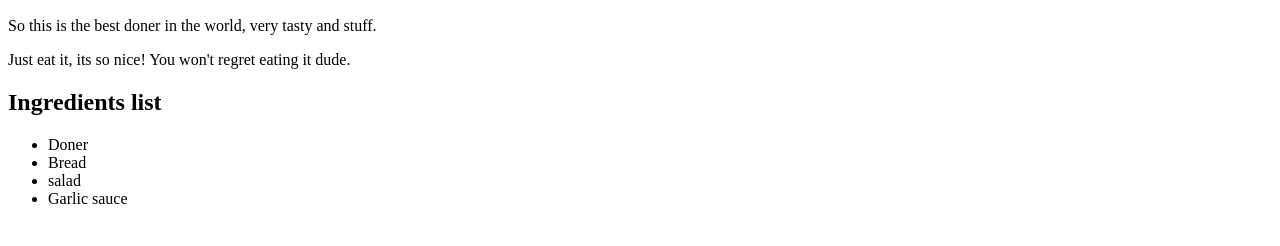
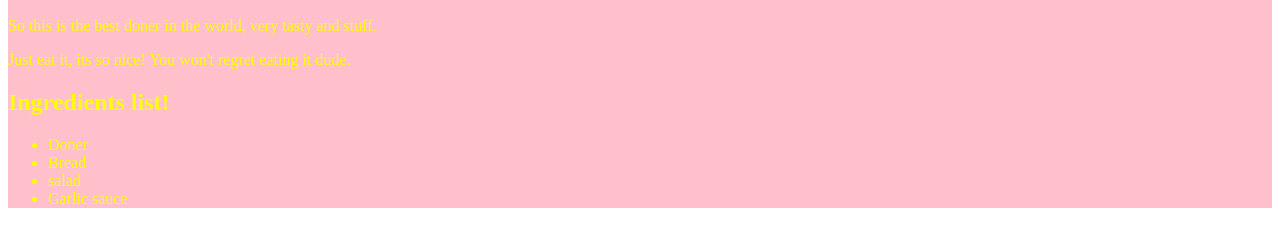
Before and after one commit to datastatz/odin-recipes, a plain HTML site: page recipes/doner.html in a window 1280 px wide. Shown: the part 434-680 px from the top of the page. Drawn offline with Linux system fonts and the light colour scheme; the site is published under a folder, as on GitHub Pages, so addresses that start at the root find nothing.

Commit message:
Fixed the path to index.html

```diff
--- a/recipes/doner.html
+++ b/recipes/doner.html
@@ -4,7 +4,7 @@
     <meta charset="UTF-8">
     <meta name="viewport" content="width=device-width, initial-scale=1.0">
     <title>Doner recipe</title>
-    <link rel="stylesheet" href="/odin-recipes/style.css">
+    <link rel="stylesheet" href="../style.css">
 </head>
 <body>
     <div id="doner-whole-page">
@@ -14,7 +14,7 @@
         <p>So this is the best doner in the world, very tasty and stuff.</p>
         <p>Just eat it, its so nice! You won't regret eating it dude.</p>
 
-        <h2>Ingredients list</h2>
+        <h2>Ingredients list!</h2>
         <ul>
             <li>Doner</li>
             <li>Bread</li>
```
Also changed, not shown: index.html (+2 -2 lines), recipes/lasagna.html (+2 -2 lines), recipes/patatje.html (+1 -1 lines).
